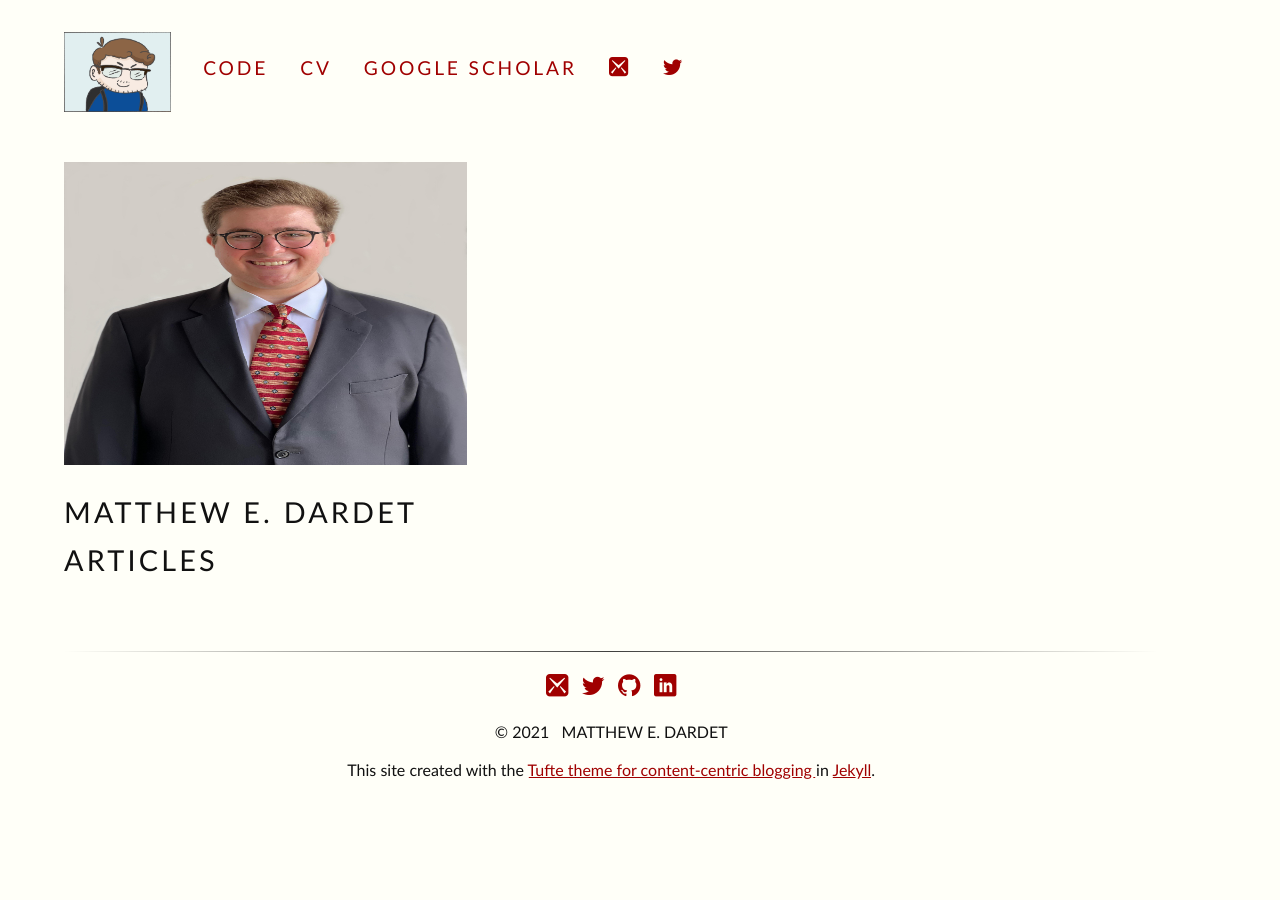
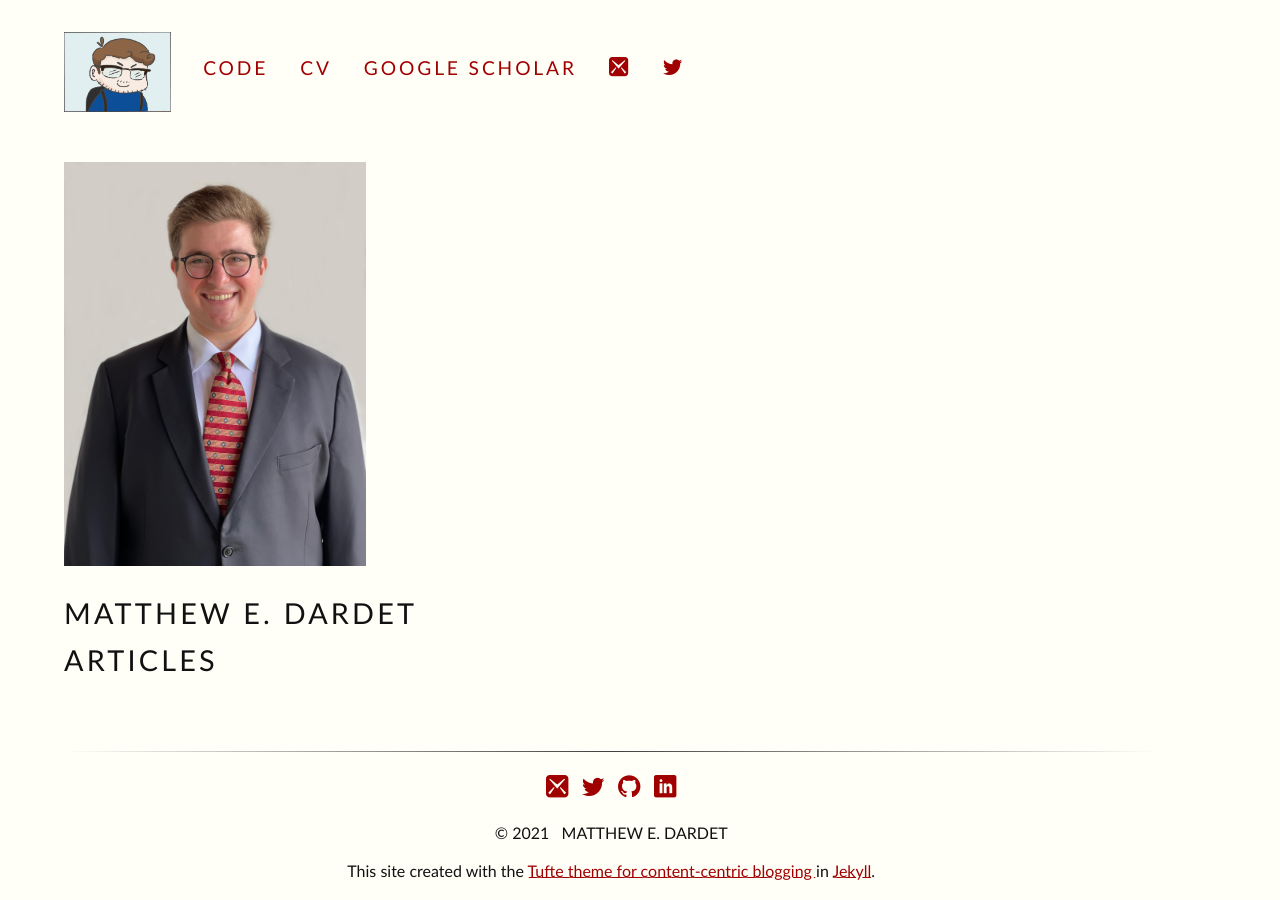
Before and after one commit to matthewdardet/matthewdardet.github.io, a Jekyll site: the page built from index.html, in a window 1280 px wide. Built offline with Jekyll 4.4.1, drawn with Linux system fonts in a browser that asks for light colours; some web fonts are replaced.

Commit message:
Attempt to fix image.

```diff
--- a/index.html
+++ b/index.html
@@ -4,7 +4,7 @@
 # Note that this index page uses a full-width layout!
 ---
 
-  <p><span class="marginnote"></span><img class="fullwidth" src="assets/img/Matthew (Full).jpg" alt="Matthew E. Dardet" width = "403.2" height = "302.4"/></p>
+  <p><span class="marginnote"></span><img class="fullwidth" src="assets/img/Matthew (Full).jpg" alt="Matthew E. Dardet" height = "403.2" width = "302.4"/></p>
 
   <h1 class="content-listing-header sans">Matthew E. Dardet</h1>
 
```
